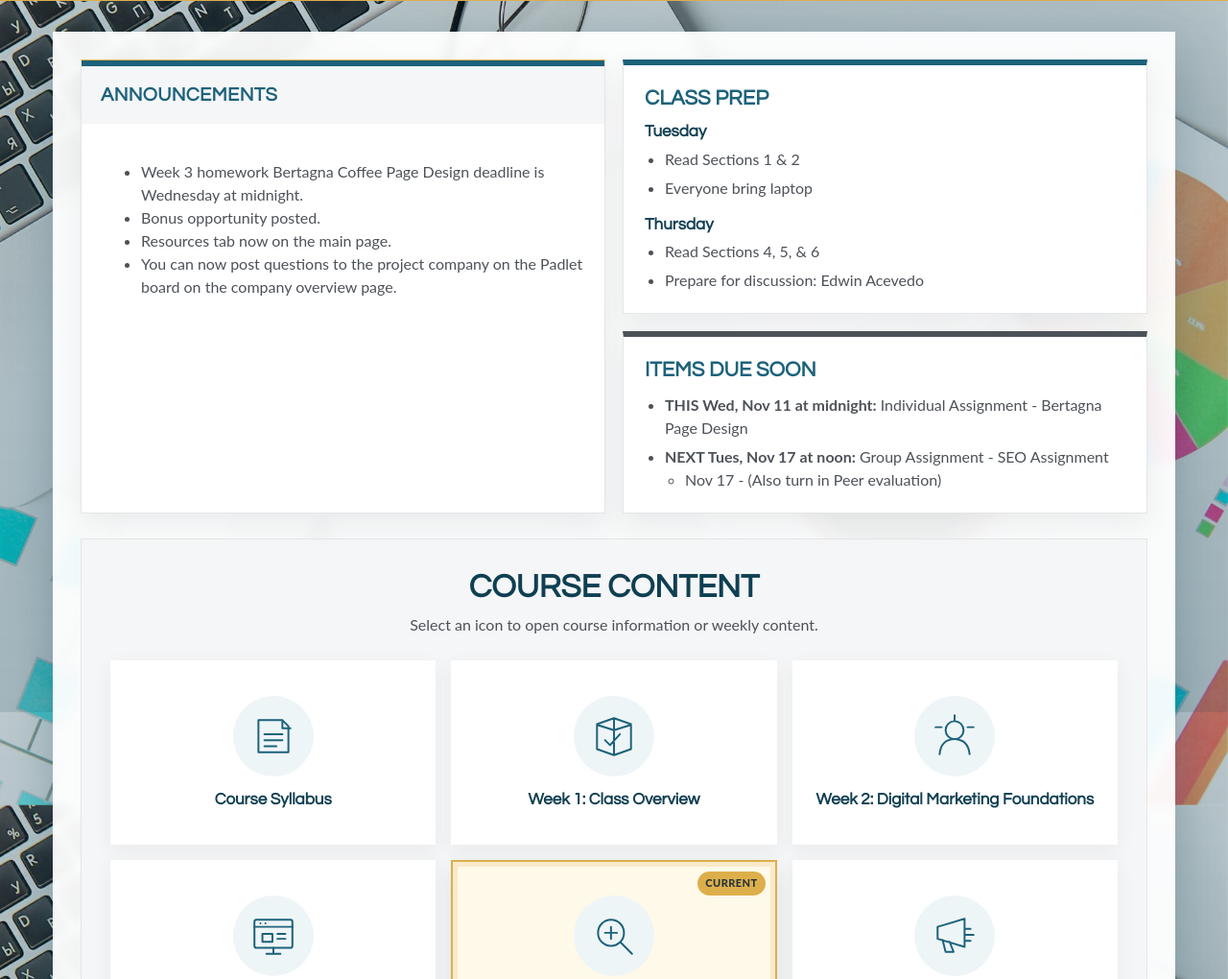
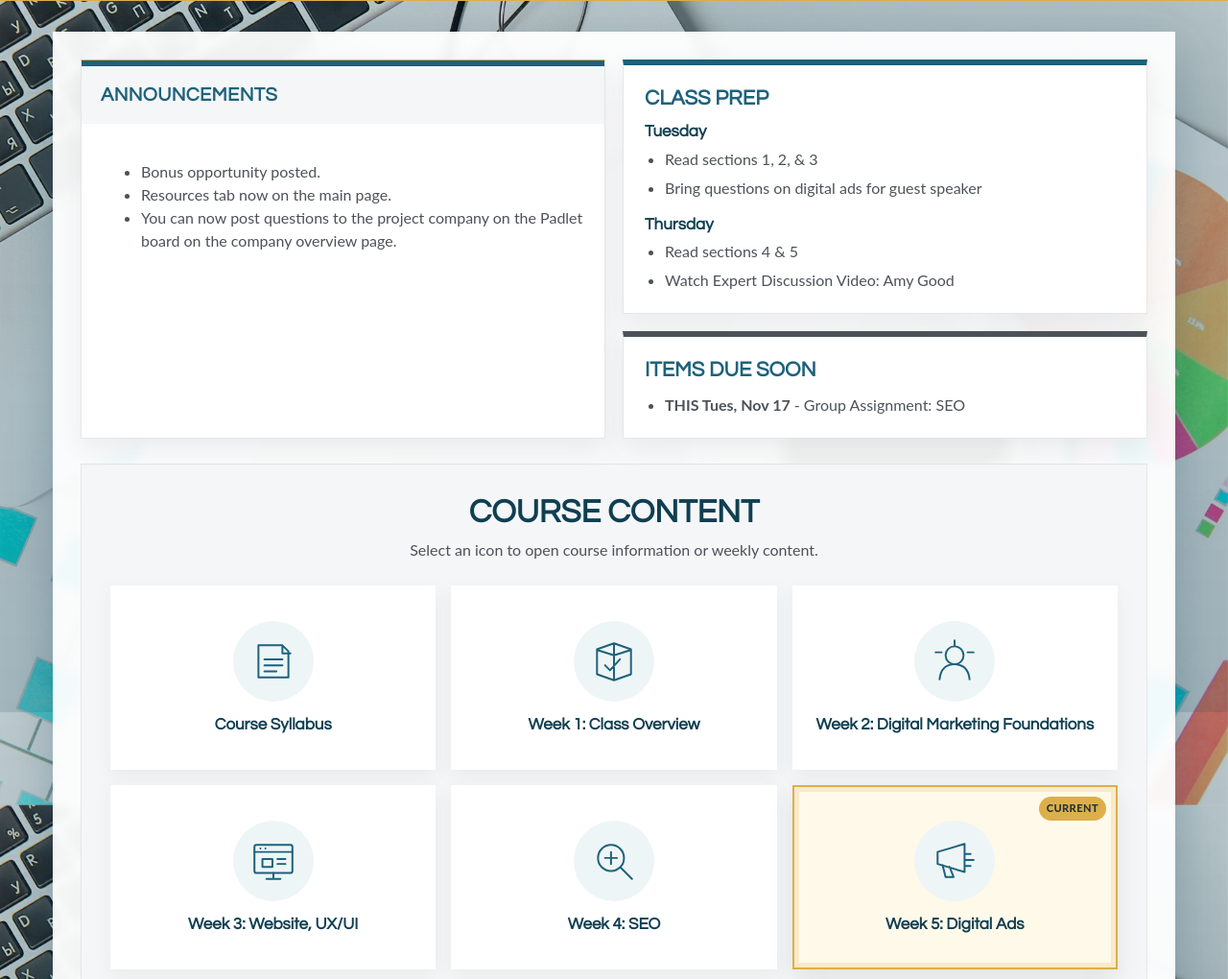
Before and after one commit to kindawilson/digitalmarketing, a plain HTML site: page homepage/homepage-sect-01.html in a window 1280 px wide. Shown: the part 58-1078 px from the top of the page at 96% size. Drawn offline with Linux system fonts and the light colour scheme; a web font is replaced by a local one.

Commit message:
Update live homepages for Week 5

```diff
--- a/homepage/homepage-sect-01.html
+++ b/homepage/homepage-sect-01.html
@@ -497,7 +497,6 @@
           <h2 class="panel-heading">Announcements</h2>
           <div class="announcement-body">
           <ul>
-            <li>Week 3 homework Bertagna Coffee Page Design deadline is Wednesday at midnight.</li>
             <li>Bonus opportunity posted.</li>
             <li>Resources tab now on the main page.</li>
             <li>You can now post questions to the project company on the Padlet board on the company overview page.</li>
@@ -511,24 +510,19 @@
           <h2>Class Prep</h2>
           <h3>Tuesday</h3>
           <ul>
-            <li>Read Sections 1 &amp; 2</li>
-            <li>Everyone bring laptop</li>
+            <li>Read sections 1, 2, &amp; 3</li>
+            <li>Bring questions on digital ads for guest speaker</li>
           </ul>
           <h3>Thursday</h3>
           <ul>
-            <li>Read Sections 4, 5, &amp; 6</li>
-            <li>Prepare for discussion: Edwin Acevedo</li>
+            <li>Read sections 4 &amp; 5</li>
+            <li>Watch Expert Discussion Video: Amy Good</li>
           </ul>
         </article>
         <article class="panel weekly-card due">
           <h2>Items Due Soon</h2>
           <ul>
-            <li><strong>THIS Wed, Nov 11 at midnight:</strong> Individual Assignment - Bertagna Page Design</li>
-            <li><strong>NEXT Tues, Nov 17 at noon:</strong> Group Assignment - SEO Assignment
-              <ul>
-                <li>Nov 17 - (Also turn in Peer evaluation)</li>
-              </ul>
-            </li>
+            <li><strong>THIS Tues, Nov 17</strong> - Group Assignment: SEO</li>
           </ul>
         </article>
       </section>
@@ -542,8 +536,8 @@
         <a class="module-card" href="https://brightspace.vanderbilt.edu/d2l/le/lessons/664892/topics/4380516"><span class="module-icon"><svg viewBox="0 0 48 48" aria-hidden="true"><path d="M7 12l17-6 17 6v25l-17 6-17-6zM24 7v35M8 13l16 5 16-5M15 28l5 5 10-11"/></svg></span><span class="module-title">Week 1: Class Overview</span></a>
         <a class="module-card" href="https://brightspace.vanderbilt.edu/d2l/le/lessons/664892/topics/4482880"><span class="module-icon"><svg viewBox="0 0 48 48" aria-hidden="true"><circle cx="24" cy="18" r="9"/><path d="M9 42c1-10 6-15 15-15s14 5 15 15M5 15h6M37 15h6M24 3v5"/></svg></span><span class="module-title">Week 2: Digital Marketing Foundations</span></a>
         <a class="module-card" href="https://brightspace.vanderbilt.edu/d2l/le/lessons/664892/topics/4520378"><span class="module-icon"><svg viewBox="0 0 48 48" aria-hidden="true"><rect x="5" y="8" width="38" height="28" rx="2"/><path d="M5 15h38M11 11.5h.01M16 11.5h.01M17 42h14M24 36v6M13 22h10v8H13zM28 22h8M28 27h8"/></svg></span><span class="module-title">Week 3: Website, UX/UI</span></a>
-        <a class="module-card current-week" href="#"><span class="current-label">Current</span><span class="module-icon"><svg viewBox="0 0 48 48" aria-hidden="true"><circle cx="21" cy="21" r="13"/><path d="M31 31l11 11M15 21h12M21 15v12"/></svg></span><span class="module-title">Week 4: SEO</span></a>
-        <a class="module-card" href="#"><span class="module-icon"><svg viewBox="0 0 48 48" aria-hidden="true"><path d="M7 27V15l27-8v28L7 27zM34 17h6M35 23h8M34 29h6M12 28l3 12h8l-4-10"/></svg></span><span class="module-title">Week 5: Digital Ads</span></a>
+        <a class="module-card" href="#"><span class="module-icon"><svg viewBox="0 0 48 48" aria-hidden="true"><circle cx="21" cy="21" r="13"/><path d="M31 31l11 11M15 21h12M21 15v12"/></svg></span><span class="module-title">Week 4: SEO</span></a>
+        <a class="module-card current-week" href="#"><span class="current-label">Current</span><span class="module-icon"><svg viewBox="0 0 48 48" aria-hidden="true"><path d="M7 27V15l27-8v28L7 27zM34 17h6M35 23h8M34 29h6M12 28l3 12h8l-4-10"/></svg></span><span class="module-title">Week 5: Digital Ads</span></a>
         <a class="module-card" href="#"><span class="module-icon"><svg viewBox="0 0 48 48" aria-hidden="true"><path d="M8 11h32v23H24l-10 7v-7H8zM15 19h18M15 25h13"/></svg></span><span class="module-title">Week 6: Social Media</span></a>
         <a class="module-card" href="#"><span class="module-icon"><svg viewBox="0 0 48 48" aria-hidden="true"><path d="M7 7h34v25H7zM16 41h16M24 32v9M13 25l7-7 5 5 9-10"/></svg></span><span class="module-title">Week 7: Presentations</span></a>
         <a class="module-card" href="https://brightspace.vanderbilt.edu/d2l/le/lessons/664892/topics/4482905"><span class="module-icon"><svg viewBox="0 0 48 48" aria-hidden="true"><path d="M10 6h28v36H10zM16 14h16M16 21h16M16 28h10M30 35l3 3 7-8"/></svg></span><span class="module-title">Final Project Info</span></a>
```
Also changed, not shown: homepage/homepage-sect-02.html (+7 -13 lines).
